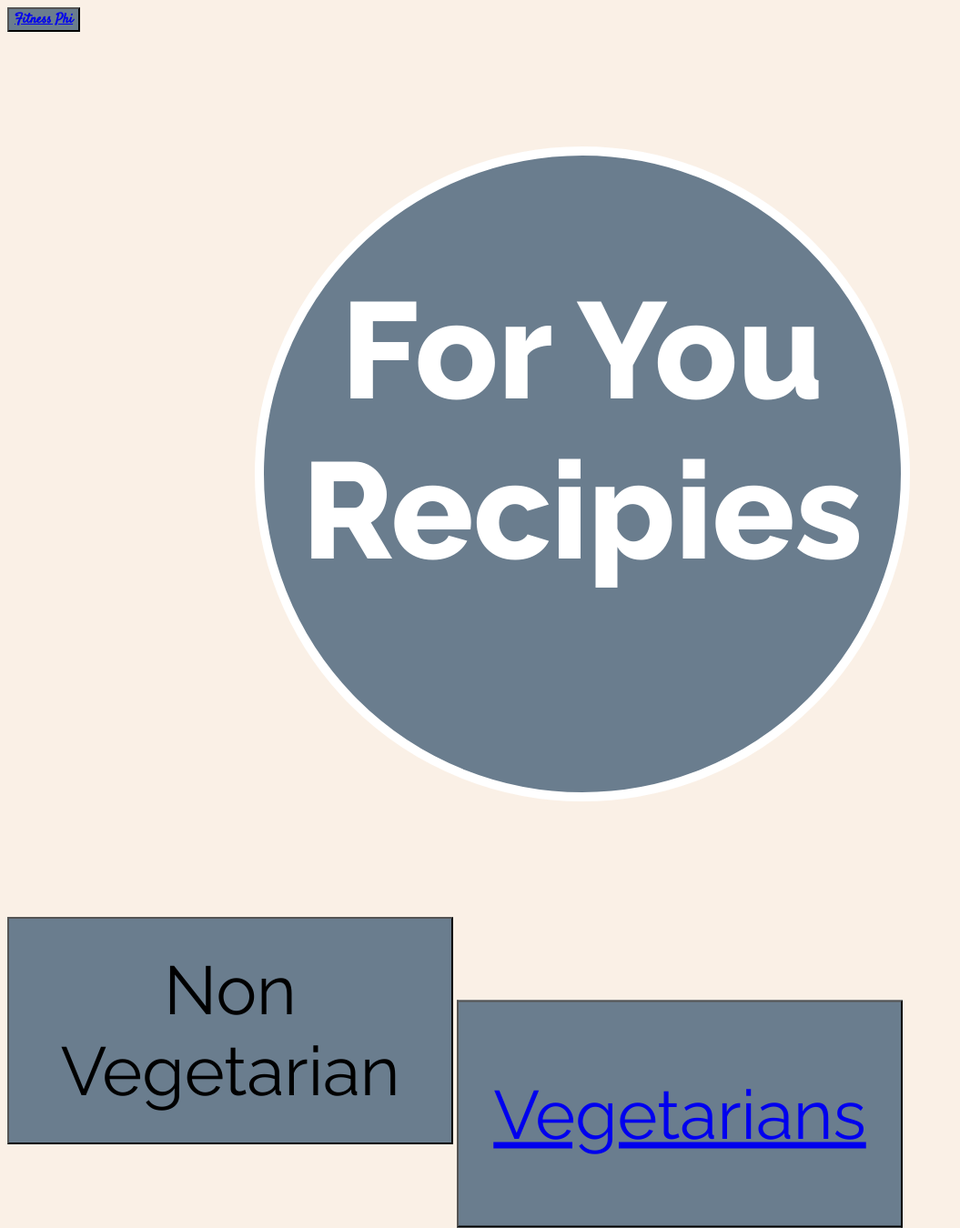
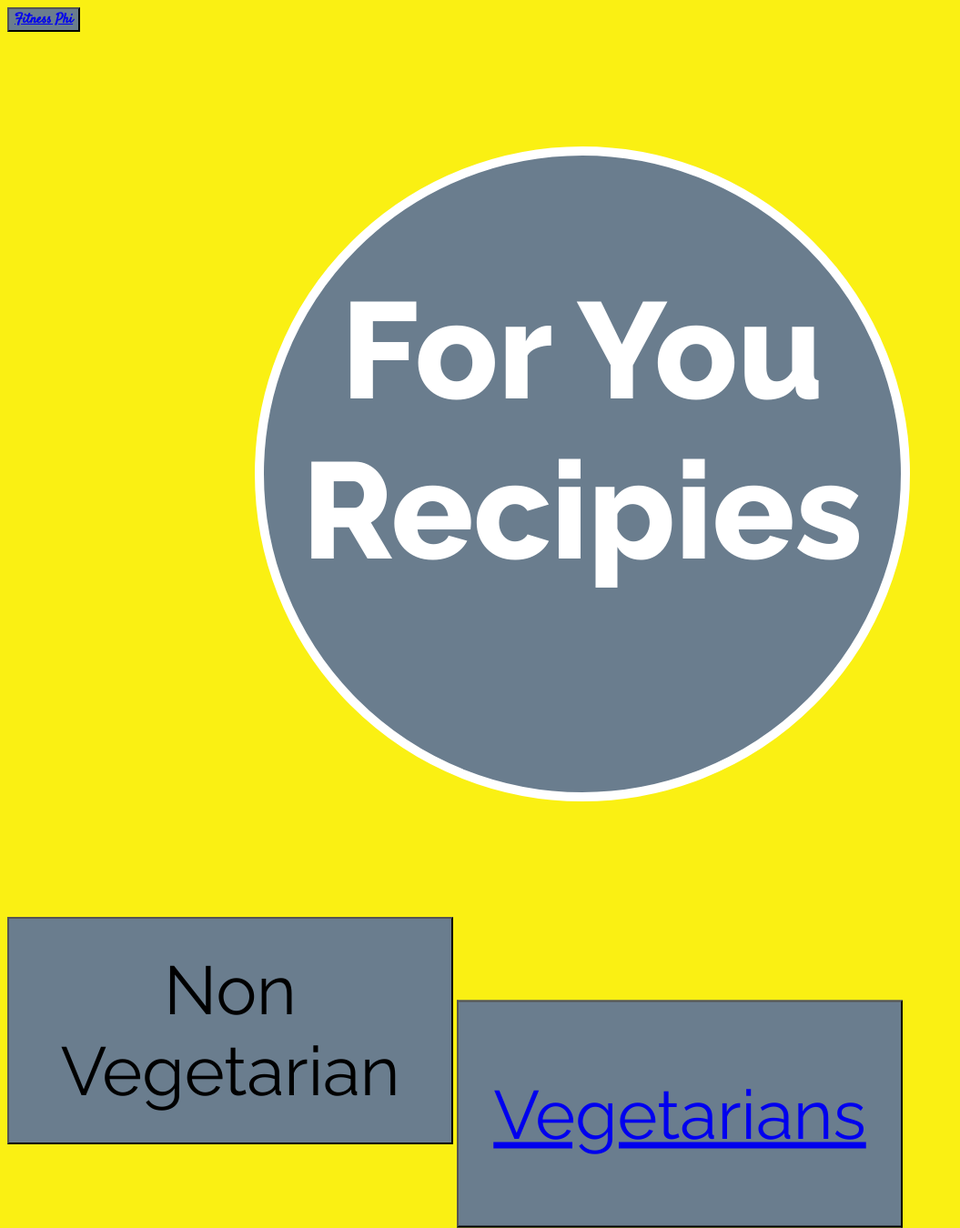
Before and after one commit to reap123/FitnessPhiCopy_Reap123, a Flask app: page /recipies in a window 1280 px wide. Shown: the whole page at 91% size, without its empty margins (0-1055 px from the left). Run offline with Flask 3, Linux system fonts and the light colour scheme.

Commit message:
Update Common Recipies.html

```diff
--- a/Website - Copy/templates/Common Recipies.html
+++ b/Website - Copy/templates/Common Recipies.html
@@ -11,7 +11,7 @@
     <title>Fitness Phy</title>
     <style>
         body{
-            background: #faf0e6;
+            background: #faf013;
         }
         h1{
             font-size:76px;
```
